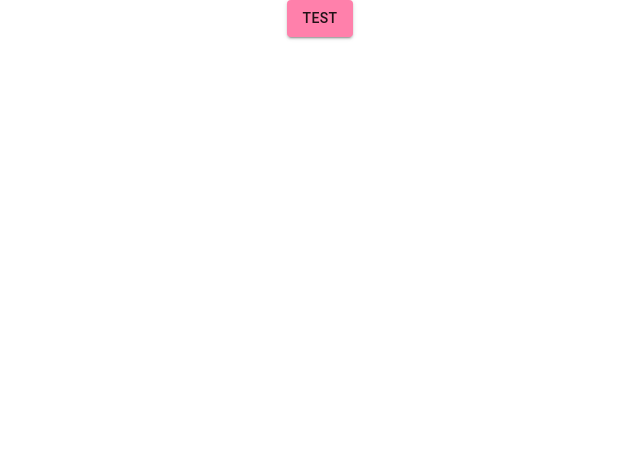
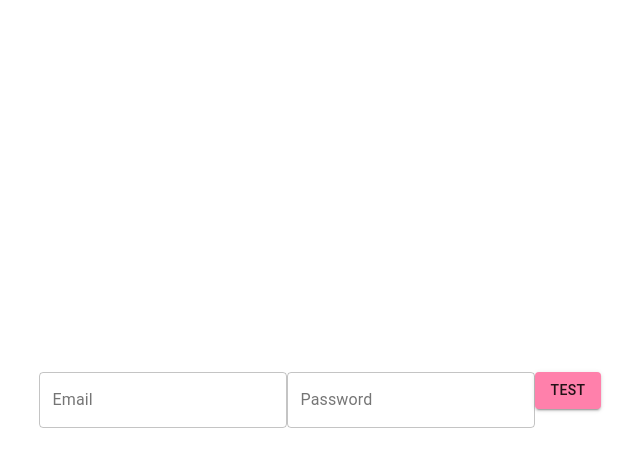
Before and after one commit to michaeljoepeterson/recipe-react, a React (Create React App) app: page / in a window 1280 px wide. Shown: the top 466 px of the page, without its empty margins (320-960 px from the left). Built offline with nearby package versions, Linux system fonts and the light colour scheme.

Commit message:
fixed issue with event and added some centering styles

```diff
--- a/src/components/landing-page.js
+++ b/src/components/landing-page.js
@@ -6,7 +6,7 @@ export function LandingPage(props){
 
 
     return(
-        <div>
+        <div className="center-container">
             <LoginForm />
         </div>
     )
--- a/src/components/login-form.js
+++ b/src/components/login-form.js
@@ -2,9 +2,14 @@ import React from 'react';
 import {connect} from 'react-redux';
 import {login} from '../actions/authActions';
 import Button from '@material-ui/core/Button';
+import TextField from '@material-ui/core/TextField';
+import './styles/center.css';
 
 export function LoginForm(props){
-    function tryLogin(){
+    function tryLogin(event){
+        event.persist();
+        console.log(event);
+        event.preventDefault();
         props.dispatch(login('test','test'))
 
         .then(user => {
@@ -17,9 +22,11 @@ export function LoginForm(props){
 
     }
     return(
-        <div>
-            <form>
-            <Button variant="contained" color="primary" onClick={tryLogin}>Test</Button>
+        <div className="login-container center-container">
+            <form onSubmit={(e) => tryLogin(e)}>
+                <TextField id="user" label="Email" variant="outlined" />
+                <TextField id="password" label="Password" variant="outlined" type="password"/>
+                <Button variant="contained" color="primary" type="submit">Test</Button>
             {console.log(props.currentUser,props.error)}
             </form>
         </div>
--- /dev/null
+++ b/src/components/styles/center.css
@@ -0,0 +1,9 @@
+.center-container{
+    display:flex;
+    align-items: center;
+    justify-content: center;
+}
+
+.center-container > .login-container{
+    height: 100vh;
+}
```
